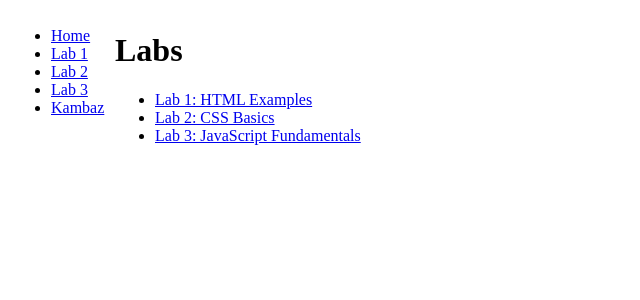
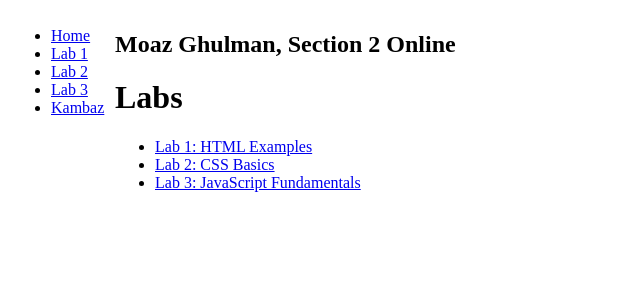
Before and after one commit to MoazNEU/kambaz-next-js, a Next.js app: page /labs in a window 1280 px wide. Shown: the top 300 px of the page, without its empty margins (0-640 px from the left). Built offline with nearby package versions, Linux system fonts and the light colour scheme.

Commit message:
added my name

```diff
--- a/app/labs/page.tsx
+++ b/app/labs/page.tsx
@@ -2,6 +2,7 @@ import Link from "next/link";
 export default function labs() {
  return (
    <div id="wd-labs">
+    <h2>Moaz Ghulman, Section 2 Online</h2>
      <h1>Labs</h1>
      <ul>
        <li>
```
